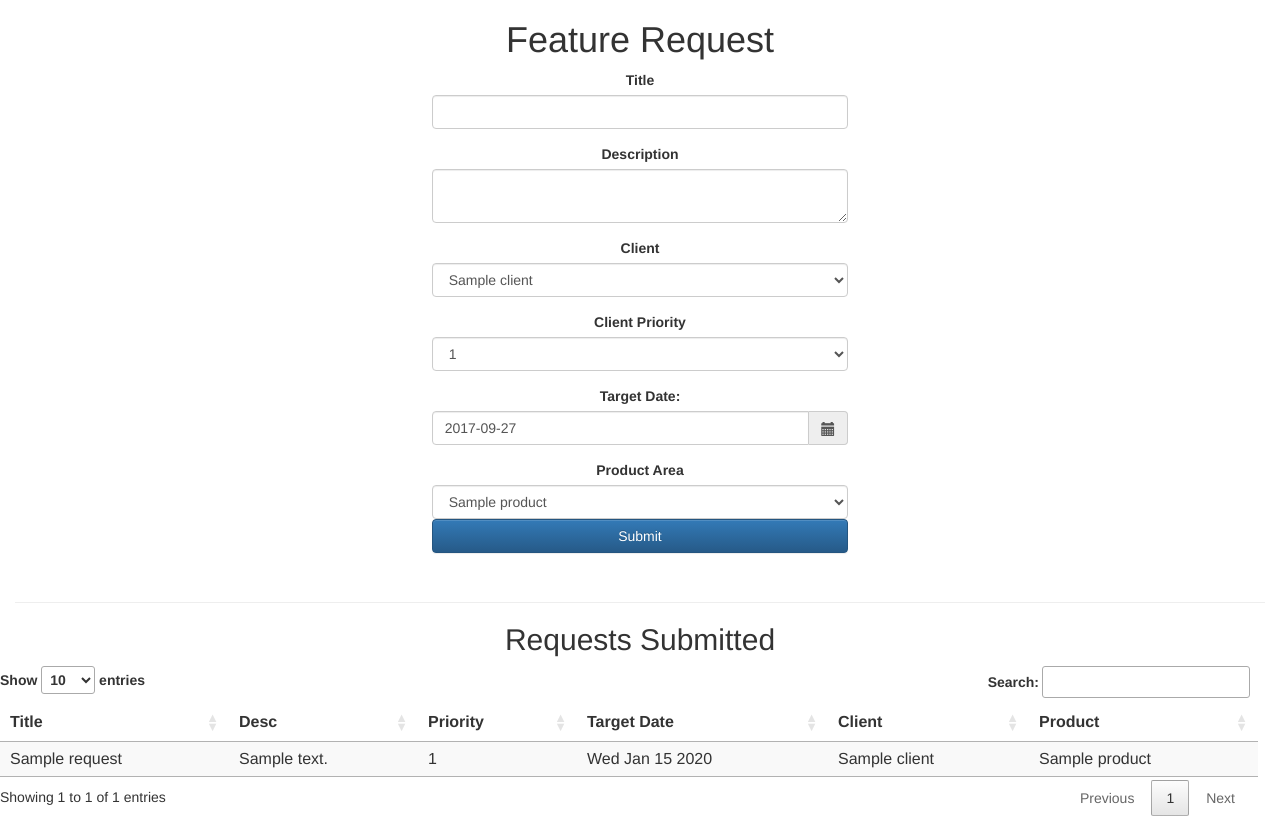
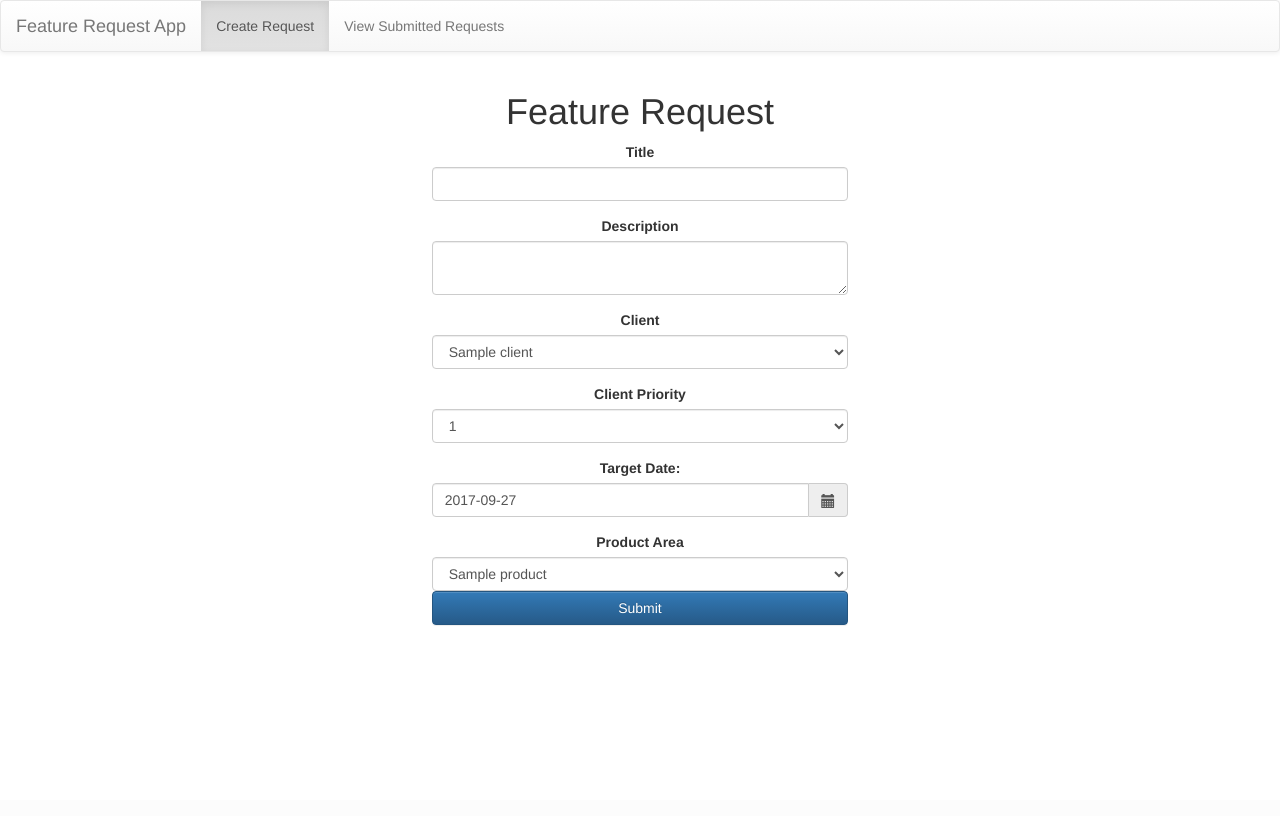
Before and after one commit to ahhda/FeatureRequestApp, a Flask app: page / in a window 1280 px wide. After the commit the page ends 626 px from the top, so only its background shows below. Run offline with Flask 2, Linux system fonts and the light colour scheme; tables that the repository leaves empty hold one stand-in row (values such as "Sample post"); some libraries are stand-ins or nearby versions.

Commit message:
Removed hard coded urls, separated create and view pages

```diff
--- a/app.py
+++ b/app.py
@@ -14,7 +14,12 @@ import models
 @app.route('/')
 def index():
     return render_template('request.html',
-                           title='Home')
+                           title='home')
+
+@app.route('/view/')
+def view():
+    return render_template('request.html',
+                           title='view')
 
 @app.route('/hello/')
 def hello():
--- a/templates/request.html
+++ b/templates/request.html
@@ -9,15 +9,15 @@
     <script src="https://maxcdn.bootstrapcdn.com/bootstrap/3.3.5/js/bootstrap.min.js"></script>
 
     <!--    Moment JS-->
-    <script type="application/javascript" src="static/bower_components/moment/moment.js"></script>
+    <script type="application/javascript" src="{{ url_for('static', filename='bower_components/moment/moment.js') }}"></script>
 
     <!--    Datetimepicker-->
-    <script type="application/javascript" src="static/bower_components/eonasdan-bootstrap-datetimepicker/build/js/bootstrap-datetimepicker.min.js"></script>
-    <link rel="stylesheet" href="static/bower_components/eonasdan-bootstrap-datetimepicker/build/css/bootstrap-datetimepicker.css">
+    <script type="application/javascript" src="{{ url_for('static', filename='bower_components/eonasdan-bootstrap-datetimepicker/build/js/bootstrap-datetimepicker.min.js') }}"></script>
+    <link rel="stylesheet" href="{{ url_for('static', filename='bower_components/eonasdan-bootstrap-datetimepicker/build/css/bootstrap-datetimepicker.css') }}">
 
     <!--    KnockoutJS-->
-    <script type="application/javascript" src="static/js/knockout-3.3.0.debug.js"></script>
-    <script type="application/javascript" src="static/js/knockout.mapping-latest.debug.js"></script>
+    <script type="application/javascript" src="{{ url_for('static', filename='js/knockout-3.3.0.debug.js') }}"></script>
+    <script type="application/javascript" src="{{ url_for('static', filename='js/knockout.mapping-latest.debug.js') }}"></script>
 
     <!-- DataTables CSS -->
     <link rel="stylesheet" type="text/css" href="//cdn.datatables.net/1.10.8/css/jquery.dataTables.css">
@@ -39,7 +39,7 @@
                 self.priorities = ko.observableArray([]);
                 self.products = ko.observableArray([]);
 
-                $.getJSON("./api/clients", function (data) {
+                $.getJSON("{{ url_for('get_clients') }}", function (data) {
                     console.log(data);
                     data = data.clients
                     var mappedTasks = $.map(data, function (item) {
@@ -52,7 +52,7 @@
                 self.clientList.subscribe(function (selected) {
                     console.log("clientList");
                     console.log(selected);
-                    var apiUrl = "./api/priorities/" + selected;
+                    var apiUrl = "{{ url_for('index') }}" + "api/priorities/" + selected;
                     $.getJSON(apiUrl, function (data) {
                         data = data.priorities
                         var mappedTasks = $.map(data, function (item) {
@@ -62,7 +62,7 @@
                     });
                 }, self);
 
-                $.getJSON("./api/products", function (data) {
+                $.getJSON("{{ url_for('get_products') }}", function (data) {
 //                alert(data);
                     console.log(data);
                     data = data.products
@@ -94,7 +94,7 @@
                 "processing": true,
                 "serverSide": false,
                 "ajax": {
-                    "url": "./api/all_requests",
+                    "url": "{{ url_for('get_requests') }}",
                     "dataSrc": function ( json ) {
                       console.log("HELLO");
                       data = json.requests;
@@ -142,7 +142,24 @@
 
 
 <body>
+<nav class="navbar navbar-default">
+  <div class="container-fluid">
+    <div class="navbar-header">
+      <a class="navbar-brand" href="#">Feature Request App</a>
+    </div>
+    <ul class="nav navbar-nav">
+    {% if title == 'home' %}
+      <li class="active"><a href="/">Create Request</a></li>
+      <li><a href="/view">View Submitted Requests</a></li>
+    {% else %}
+      <li><a href="/">Create Request</a></li>
+      <li class="active"><a href="/view">View Submitted Requests</a></li>
+    {% endif %}
+    </ul>
+  </div>
+</nav>
 <div class="container-fluid">
+    {% if title == 'home' %}
     <div class="text-center col-md-4 col-md-offset-4">
         <h1>Feature Request</h1>
 
@@ -208,24 +225,24 @@
                             class="form-control">
                 </div>
             </div>
-            <br/><br/>
             <div class="row">
                 <div class="form-group">
-                    <div class="">
+                    <div class="" display: block>
+                        <br/>
                         <input type="submit" class="form-login btn btn-md btn-primary btn-block"/>
                     </div>
                 </div>
             </div>
 
         </form>
-
     </div>
+    {% else %}
     <div class="text-center col-md-12">
         <hr>
         <h2>Requests Submitted</h2>
     </div>
 
-    <div class="row col-md-12">
+    <div class="text-center col-md-12">
         <table cellpadding="0" cellspacing="0" border="0" class="display" id="table">
             <thead>
             <tr>
@@ -243,6 +260,7 @@
         </table>
 
     </div>
+    {% endif %}
 
 
 </div>
```
